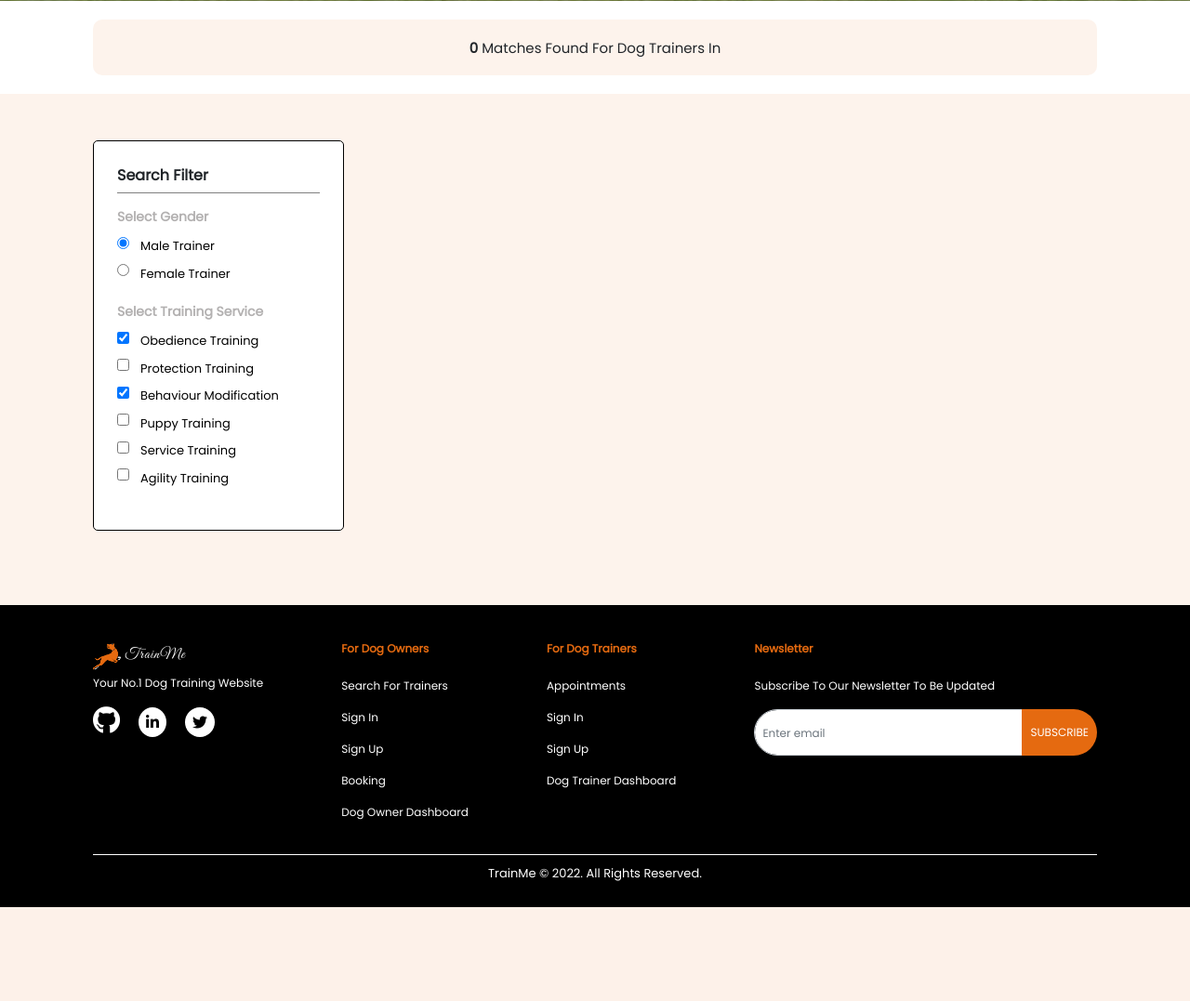
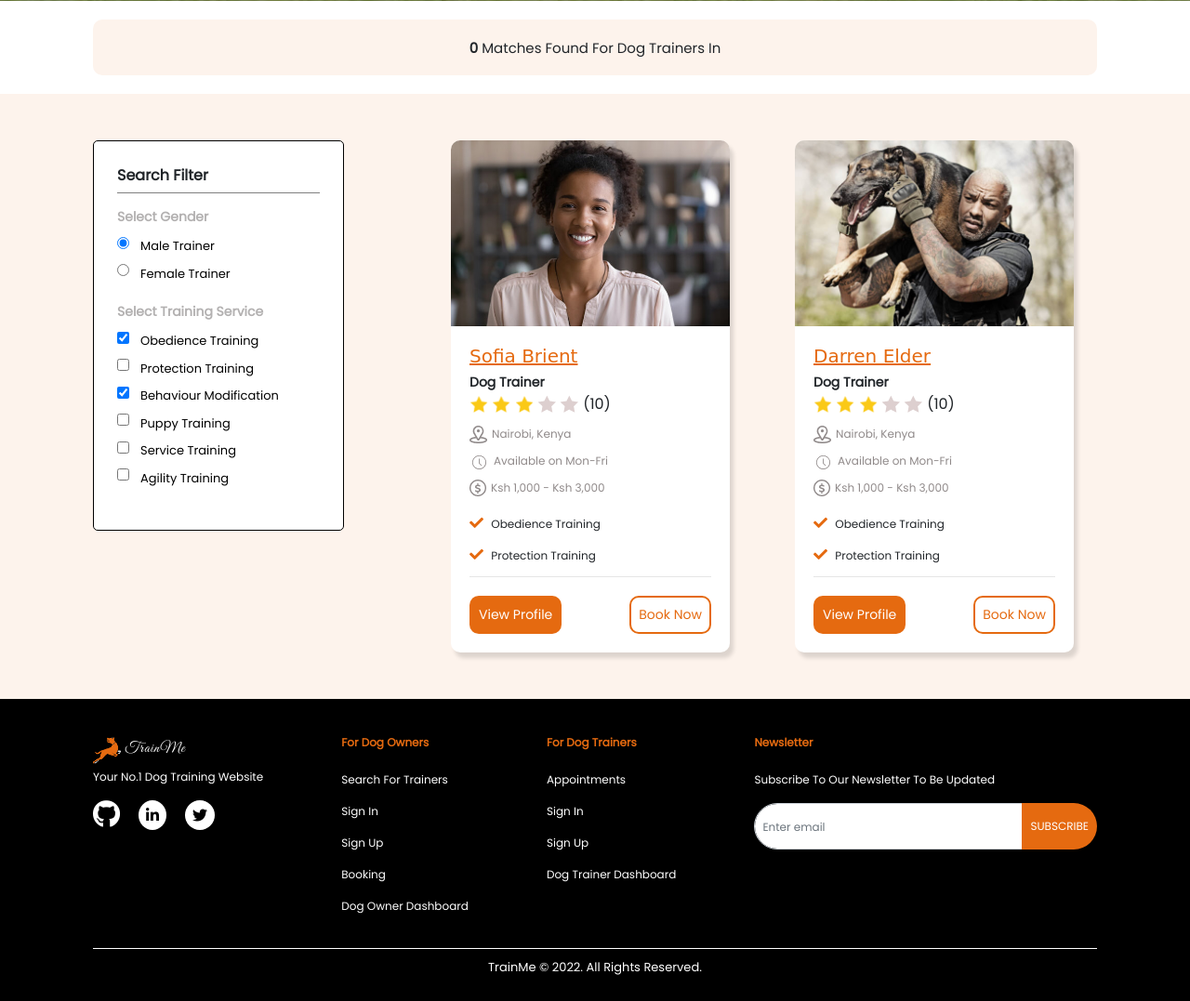
Before and after one commit to Shalyne-Waweru/TrainMe, a Django app: page /search/ in a window 1280 px wide. Shown: the part 799-1876 px from the top of the page at 93% size. Before the commit the page ends 1775 px from the top, so only its background shows below. Run offline with Django 4.2, Linux system fonts and the light colour scheme; some libraries are stand-ins or nearby versions; some web fonts are replaced.

Commit message:
update the search template.

```diff
--- a/mainapp/templates/search.html
+++ b/mainapp/templates/search.html
@@ -168,8 +168,115 @@
             </div>
           </div>
           {% endfor %}
+          {% else %}
+
+
+          <div class="trainer-layout">
+            <img class="trainer-img" src="{% static 'images/trainer_2.jpg' %}"/>
+
+            <div class="trainer-info">
+                <h5>Sofia Brient</h5>
+                <h6><strong>Dog Trainer</strong></h6>
+
+                <div class="ratings">
+                    <div class="stars">
+                        <img src="{% static 'images/filled_star.png' %}"/>
+                        <img src="{% static 'images/filled_star.png' %}"/>
+                        <img src="{% static 'images/filled_star.png' %}"/>
+                        <img src="{% static 'images/unfilled_star.png' %}"/>
+                        <img src="{% static 'images/unfilled_star.png' %}"/>
+                    </div>
+                    <p>(10)</p>
+                </div>
+
+                <div class="more-info">
+                    <img src="{% static 'images/location_image.png' %}"/>
+                    <p>Nairobi, Kenya</p>
+                </div>
+
+                <div class="more-info">
+                    <img src="{% static 'images/time_image.png' %}"/>
+                    <p>Available on Mon-Fri</p>
+                </div>
+
+                <div class="more-info">
+                    <img src="{% static 'images/dollar_icon.png' %}"/>
+                    <p>Ksh 1,000 - Ksh 3,000</p>
+                </div>
+
+                <div class="services">
+                    <p><i class="fas fa-check"></i> Obedience Training</p>
+                    <p><i class="fas fa-check"></i> Protection Training</p>
+                </div>
+
+                <hr>
+
+                <div class="buttons">
+                    <a class="orange-btn" href="#">
+                        View Profile
+                    </a>
+
+                    <a class="outline-btn" href="#">
+                        Book Now
+                    </a>
+                </div>
+
+            </div>
+          </div>
+
+          <div class="trainer-layout">
+            <img class="trainer-img" src="{% static 'images/trainer_1.jpg' %}"/>
+
+            <div class="trainer-info">
+                <h5>Darren Elder</h5>
+                <h6><strong>Dog Trainer</strong></h6>
+
+                <div class="ratings">
+                    <div class="stars">
+                        <img src="{% static 'images/filled_star.png' %}"/>
+                        <img src="{% static 'images/filled_star.png' %}"/>
+                        <img src="{% static 'images/filled_star.png' %}"/>
+                        <img src="{% static 'images/unfilled_star.png' %}"/>
+                        <img src="{% static 'images/unfilled_star.png' %}"/>
+                    </div>
+                    <p>(10)</p>
+                </div>
+
+                <div class="more-info">
+                    <img src="{% static 'images/location_image.png' %}"/>
+                    <p>Nairobi, Kenya</p>
+                </div>
+
+                <div class="more-info">
+                    <img src="{% static 'images/time_image.png' %}"/>
+                    <p>Available on Mon-Fri</p>
+                </div>
+
+                <div class="more-info">
+                    <img src="{% static 'images/dollar_icon.png' %}"/>
+                    <p>Ksh 1,000 - Ksh 3,000</p>
+                </div>
+
+                <div class="services">
+                    <p><i class="fas fa-check"></i> Obedience Training</p>
+                    <p><i class="fas fa-check"></i> Protection Training</p>
+                </div>
+
+                <hr>
+
+                <div class="buttons">
+                    <a class="orange-btn" href="#">
+                        View Profile
+                    </a>
+
+                    <a class="outline-btn" href="#">
+                        Book Now
+                    </a>
+                </div>
+
+            </div>
+          </div>
           {% endif %}
-
         </div>
       </div>
     </div>
```
